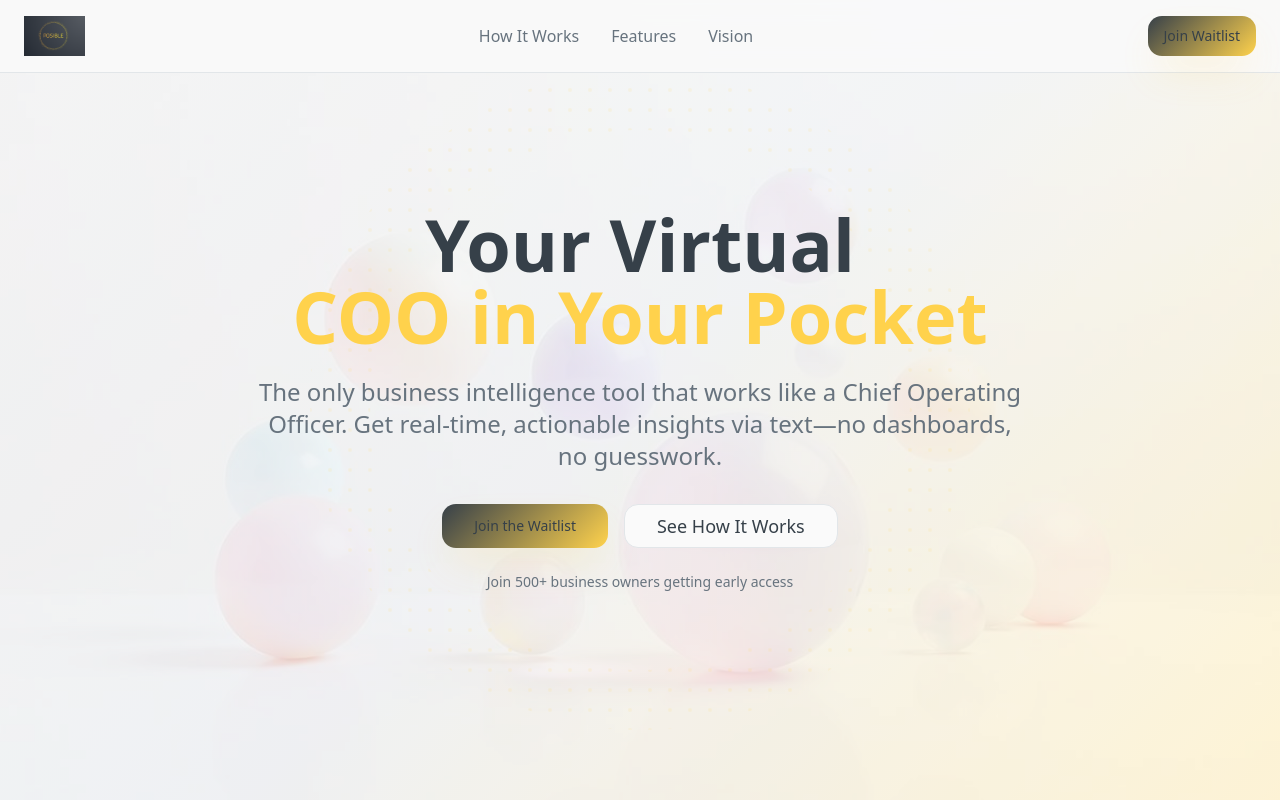
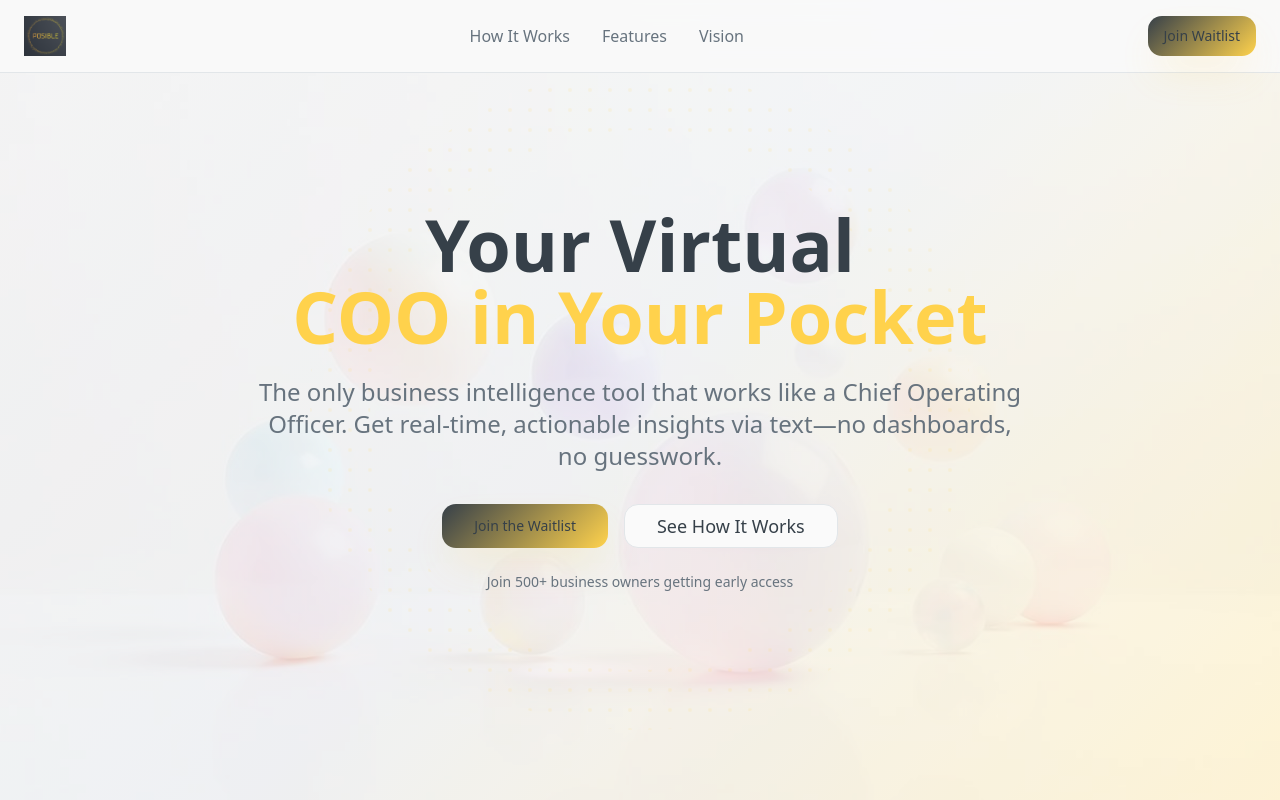
Before and after one commit to Lars-2/go-posible-faster, a React (Vite) app: page / in a window 1280 px wide. Shown: the top 800 px of the page. Built offline with nearby package versions, Linux system fonts and the light colour scheme.

Commit message:
Update logo

```diff
--- a/src/components/Header.tsx
+++ b/src/components/Header.tsx
@@ -7,7 +7,7 @@ const Header = () => {
         <div className="flex items-center justify-between">
           <div className="flex items-center">
             <img
-              src="/lovable-uploads/f0929ada-f36d-4a35-9dc7-5983b2e2987a.png?v=2"
+              src="/lovable-uploads/1c0deaff-28dc-470f-a8c4-7b2b56ebce0d.png"
               alt="Posible Logo"
               className="h-10 w-auto"
             />
```
Also changed, not shown: public/lovable-uploads/1c0deaff-28dc-470f-a8c4-7b2b56ebce0d.png (added).
